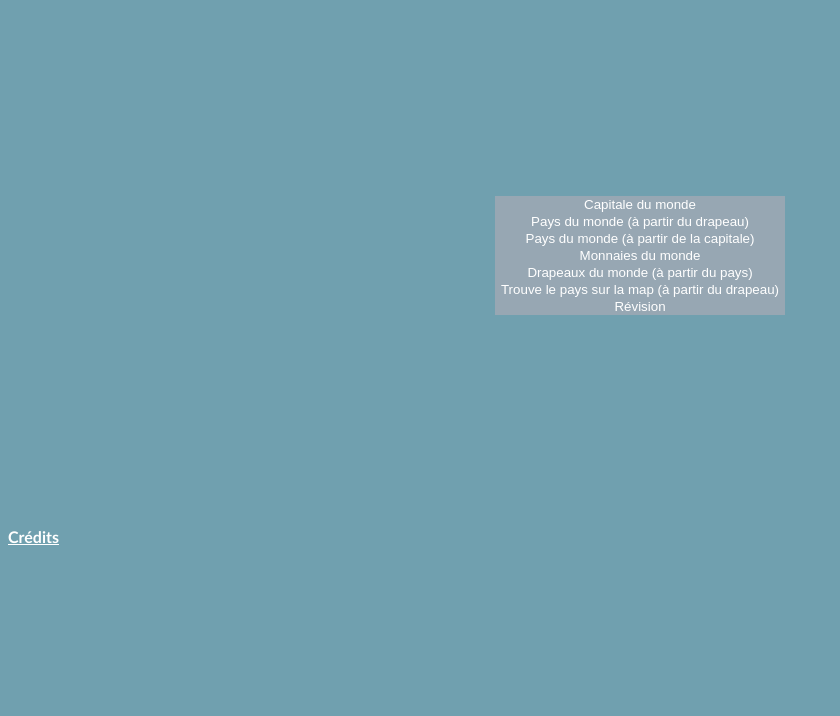
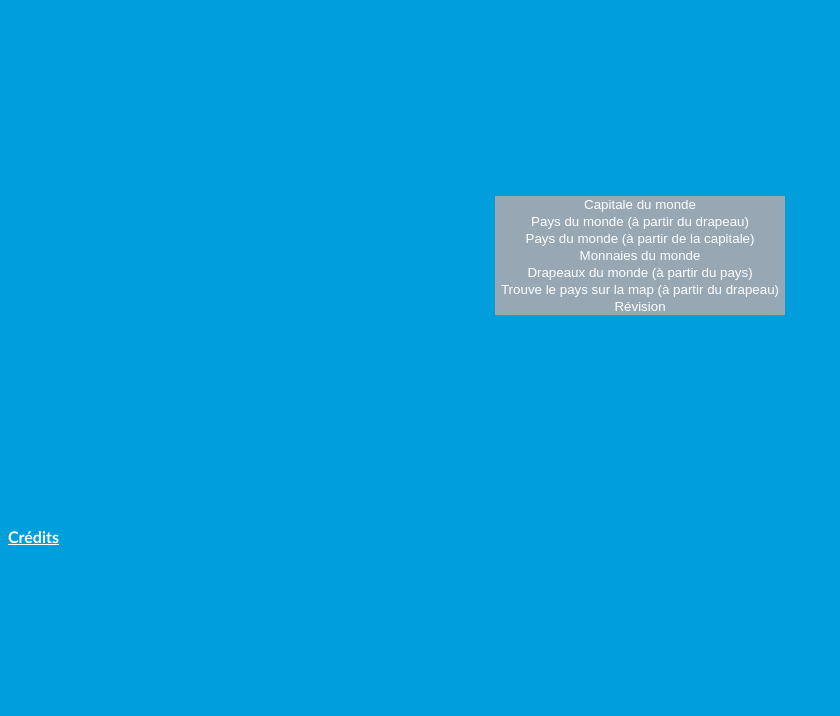
Before and after one commit to GeoQuizzerd/geoquizzerd.github.io, a plain HTML site: page index.html in a window 1280 px wide. Shown: the part 84-800 px from the top of the page, without its empty margins (0-840 px from the left). Drawn offline with Linux system fonts and the light colour scheme.

Commit message:
Update style.css

```diff
--- a/ressources/css/style.css
+++ b/ressources/css/style.css
@@ -1,5 +1,5 @@
 :root {
-	--main-bg-color: #70A0AF;
+	--main-bg-color: #009EDB;
 	--main-color: #fff;
 	--search-bar-width: 200px;
 	--button-bg-color: #97A7B3;
```
